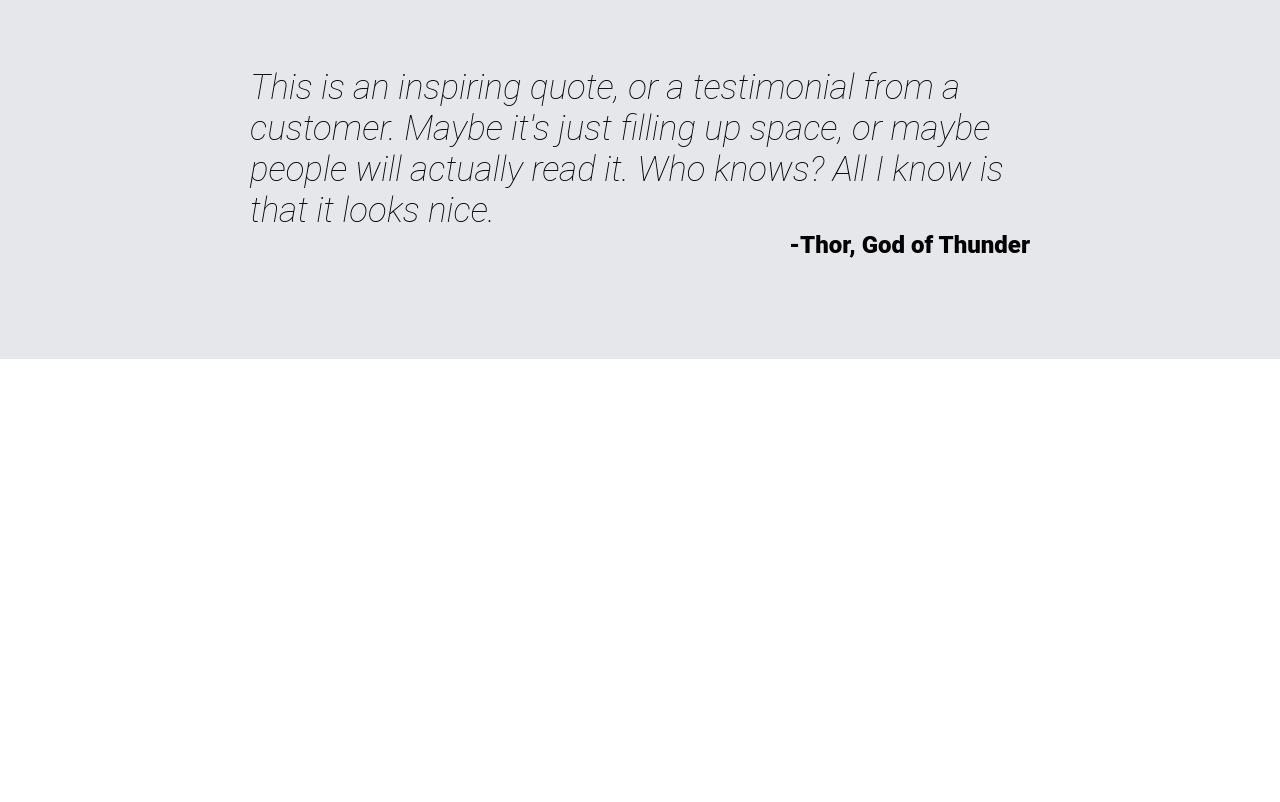
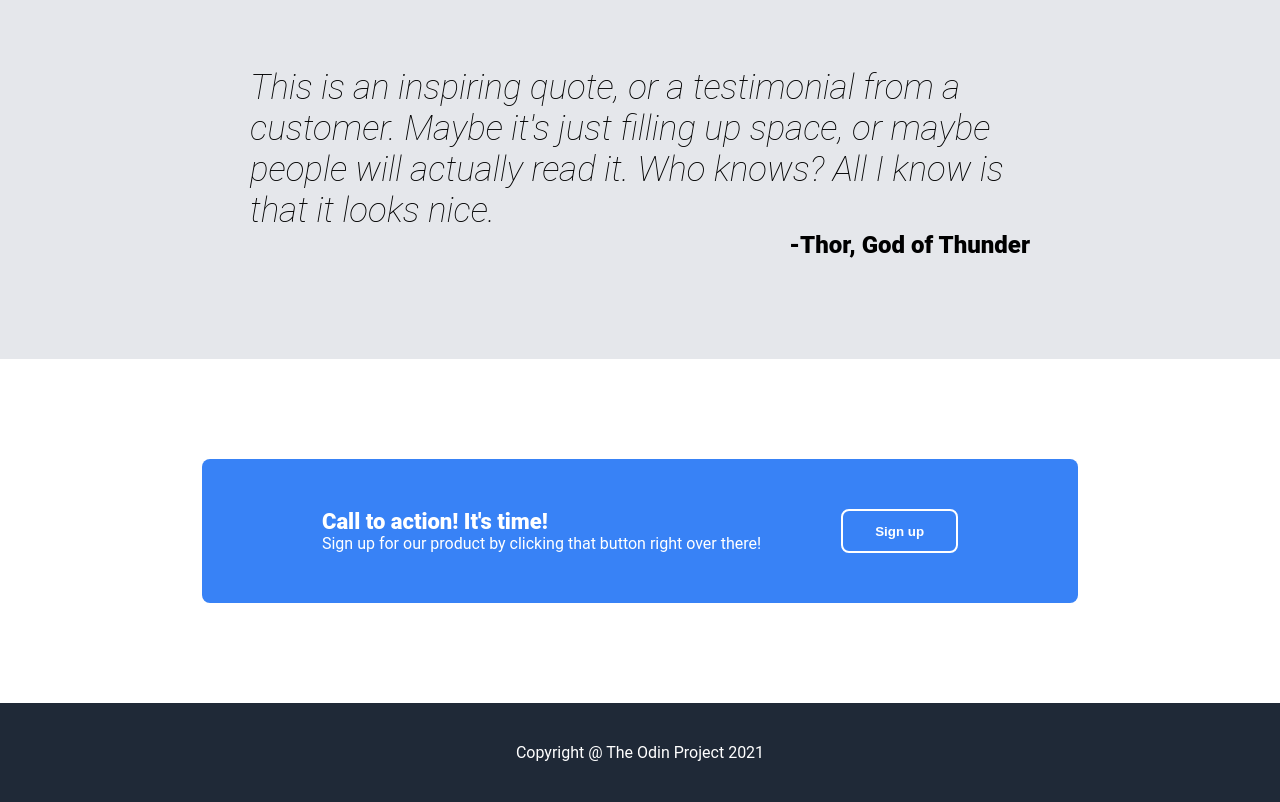
Before and after one commit to Jacksieze/landing-page, a plain HTML site: page index.html in a window 1280 px wide. Shown: the part 993-1795 px from the top of the page. Before the commit the page ends 1352 px from the top, so only its background shows below. Drawn offline with Linux system fonts and the light colour scheme.

Commit message:
add section4, edit index.html for sect4

```diff
--- a/index.html
+++ b/index.html
@@ -7,6 +7,7 @@
     <link rel="stylesheet" href="section1.css">
     <link rel="stylesheet" href="section2.css">
     <link rel="stylesheet" href="section3.css">
+    <link rel="stylesheet" href="section4.css">
     <title>Landing Page</title>
 </head>
 <body>
@@ -25,7 +26,7 @@
         <div class="main_text">This website is awesome</div>
         <div class="sub_text">This website has some subtext that goes here under the main title.
             It's a smaller font and the color is lower contrast</div>
-           <button>Sign up</button>
+           <button class="upper">Sign up</button>
     </div>
     <div><img src="https://cdn.pixabay.com/photo/2022/04/15/18/32/cat-7134998_960_720.jpg" /></div>
 </div>
@@ -50,5 +51,15 @@
         Who knows? All I know is that it looks nice.</div>
     <div class="author">-Thor, God of Thunder</div>
 </div>
+<div class="section_4">
+    <div class="banner">
+        <div class="textspace">
+            <div class="textL">Call to action! It's time!</div>
+            <div class="textS">Sign up for our product by clicking that button right over there!</div>
+        </div>
+        <button class="lower">Sign up</button>
+    </div>
+</div>
+<div class="footer">Copyright @ The Odin Project 2021</div>
 </body>
 </html>
--- /dev/null
+++ b/section4.css
@@ -0,0 +1,35 @@
+.section_4 {
+    display: flex;
+    justify-content: center;
+    align-items: center;
+    padding: 100px 150px;
+}
+
+.banner {
+    background-color: #3882f6;
+    color: white;
+    display: flex;
+    padding: 50px 120px;
+    margin: 0;
+    border-radius: 8px;
+    gap: 80px;
+}
+
+.textL {
+    font-size: 22px;
+    font-weight: 900;
+}
+
+.lower {
+    border: 2px solid white;
+
+}
+
+.footer {
+    background-color: #1f2937;
+    color: white;
+    display: flex;
+    justify-content: center;
+    align-items: center;
+    padding: 40px;
+}
```
